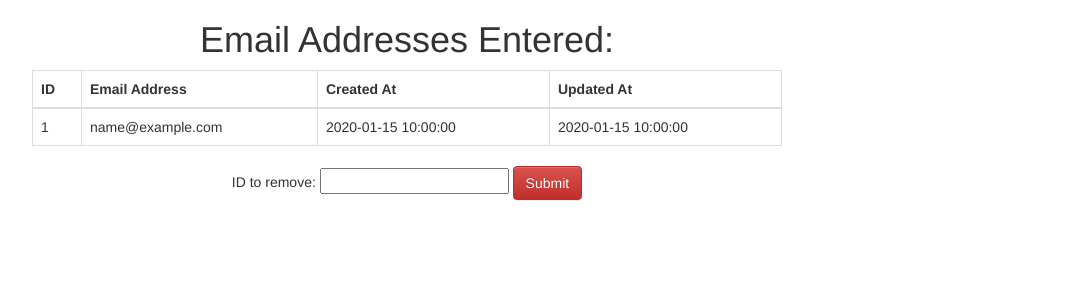
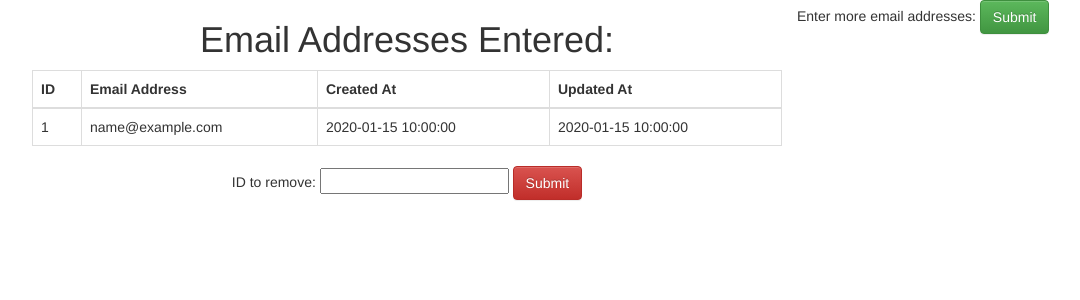
Before and after one commit to mwave1239/MySQL-Flask-Examples, a Flask app: template email_valid/templates/success.html in a window 1280 px wide. Shown: the top 300 px of the page, without its empty margins (38-1118 px from the left). Run offline with Flask 2, Linux system fonts and the light colour scheme; the template is opened without the code that fills it: most values are stand-ins (such as "Sample title", 1, 10 or a date in 2020); some libraries are stand-ins or nearby versions.

Commit message:
Updated email valid with a return to enter more email addresses button

```diff
--- a/email_valid/server.py
+++ b/email_valid/server.py
@@ -44,4 +44,8 @@ def delete():
     mysql.query_db(query, data)
     return redirect('/success')
 
+@app.route('/return', methods=['POST'])
+def return_to():
+    return redirect('/')
+
 app.run(debug=True)
--- a/email_valid/templates/success.html
+++ b/email_valid/templates/success.html
@@ -48,6 +48,9 @@
                     <input type="submit" class="btn btn-danger" />
                 </form>
             </div>
+            <form class="return" action="/return" method="POST">
+                Enter more email addresses: <input type="submit" class="btn btn-success" />
+            </form>
         </div>
     </div>
 
```
Also changed, not shown: full_friends/mysqlconnection.py (added), full_friends/server.py (added), full_friends/templates/index.html (added), 1 other file.
